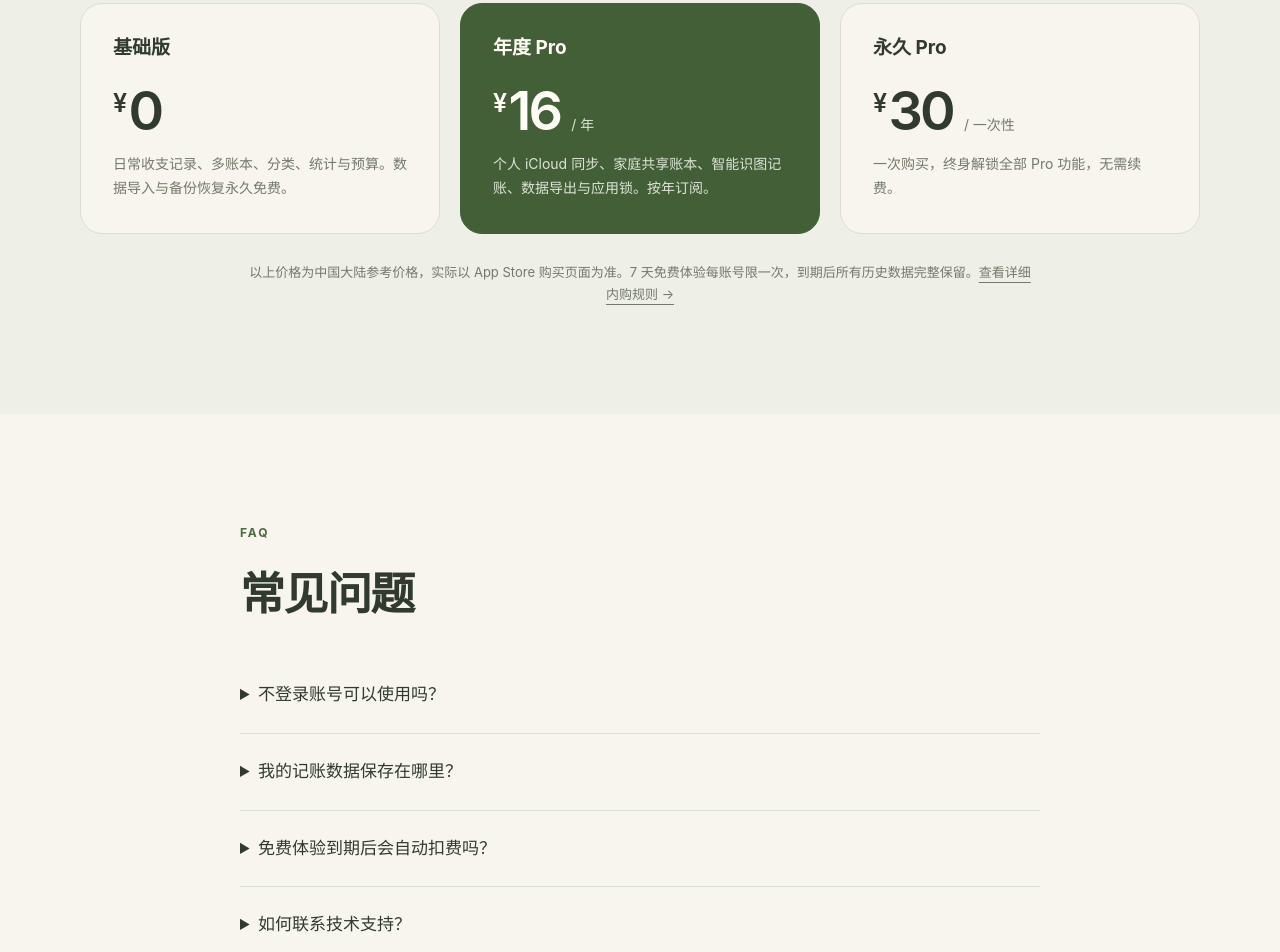
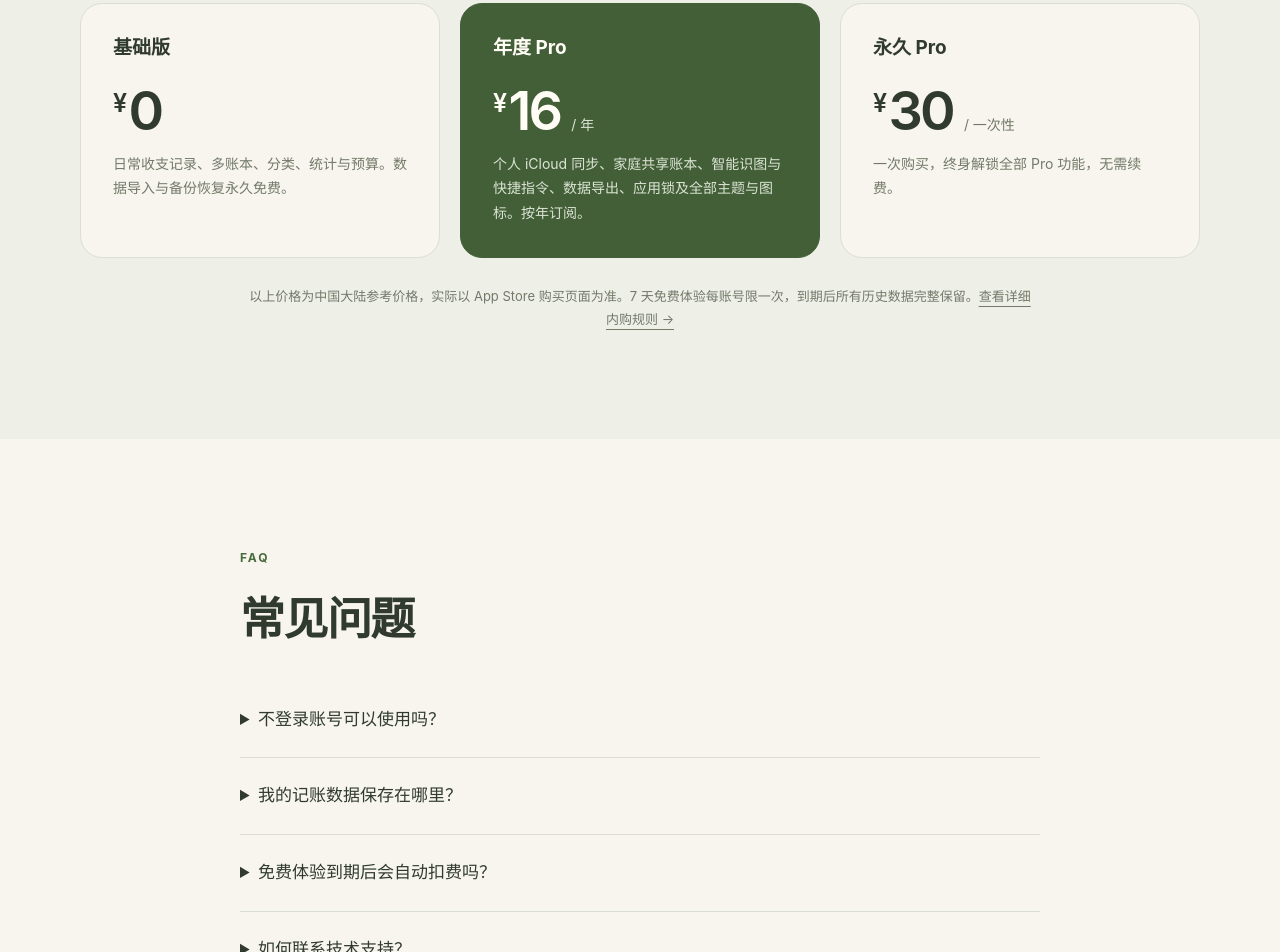
Before and after one commit to wjgogogo/shiyu-web, a plain HTML site: page index.html in a window 1280 px wide. Shown: the part 4288-5240 px from the top of the page. Drawn offline with Linux system fonts and the light colour scheme.

Commit message:
chore(web): 更新官网内容

```diff
--- a/index.html
+++ b/index.html
@@ -10,6 +10,6 @@
 <div class="feature"><div class="feature-copy"><span class="tag">PRO · 截图识别</span><h2>账单截图，<br>自动提取入账。</h2><p>支持本机 OCR 离线提取截图文字，也可选用豆包 AI 快捷指令进行智能识图，核对无误后再确认入账。</p><ul class="feature-list"><li>本机 OCR 离线运行，隐私更安全</li><li>支持识别多笔账目，可逐笔核对金额与分类</li><li>由你最终确认后再写入账本</li></ul><small>可选的豆包 AI 需安装并登录豆包 App，授权快捷指令处理截图信息；识别结果需用户核对确认。</small></div><div class="feature-visual peach"><div class="phone"><img src="assets/recognition.webp" width="828" height="1801" loading="lazy" alt="截图识别后的多笔账目核对页面"></div></div></div></section>
 <section class="widgets" aria-labelledby="widgets-title"><div><p class="eyebrow">WIDGETS</p><h2 id="widgets-title">桌面与锁屏，<br>抬手即可记账。</h2><p>无需繁琐打开应用，把常用记账与收支进度放在抬眼可见的位置。</p><ul class="feature-list"><li>桌面小组件：快捷记账、收支总览、预算剩余</li><li>锁屏小组件：一键记账、今日支出、月度趋势</li></ul></div><div class="widget-pair"><div class="phone"><img src="assets/widget-home.webp" loading="lazy" width="828" height="1801" alt="iPhone 桌面小组件"></div><div class="phone"><img src="assets/widget-lock.webp" loading="lazy" width="828" height="1801" alt="iPhone 锁屏小组件"></div></div></section>
 <section class="section"><div class="faq"><p class="eyebrow">LOCALIZATION</p><h2>多语言与千分位格式</h2><p>支持简体中文与 English。在应用设置中自由切换；英文模式下金额采用标准千分位分隔（如 ¥1,234,567.89），基础币种保持人民币，已保存的分类与备注不受影响。</p></div></section></div>
-<section class="section pricing" id="pricing"><div class="wrap"><div class="pricing-head"><p class="eyebrow">PRICING</p><h2>基础功能免费，<br>按需升级 Pro。</h2><p>基础记账永久免费，按需解锁云同步、家庭协同与智能识图能力。</p><p class="trial">Pro 提供 7 天免费体验，到期不扣费、不自动续订。</p></div><div class="prices"><article class="price-card"><h3>基础版</h3><div class="amount"><span class="currency">¥</span>0</div><p>日常收支记录、多账本、分类、统计与预算。数据导入与备份恢复永久免费。</p></article><article class="price-card pro"><h3>年度 Pro</h3><div class="amount"><span class="currency">¥</span>16 <span class="period">/ 年</span></div><p>个人 iCloud 同步、家庭共享账本、智能识图记账、数据导出与应用锁。按年订阅。</p></article><article class="price-card"><h3>永久 Pro</h3><div class="amount"><span class="currency">¥</span>30 <span class="period">/ 一次性</span></div><p>一次购买，终身解锁全部 Pro 功能，无需续费。</p></article></div><p class="pricing-note">以上价格为中国大陆参考价格，实际以 App Store 购买页面为准。7 天免费体验每账号限一次，到期后所有历史数据完整保留。<a href="terms.html">查看详细内购规则 →</a></p></div></section>
+<section class="section pricing" id="pricing"><div class="wrap"><div class="pricing-head"><p class="eyebrow">PRICING</p><h2>基础功能免费，<br>按需升级 Pro。</h2><p>基础记账永久免费，按需解锁云同步、家庭协同与智能识图能力。</p><p class="trial">Pro 提供 7 天免费体验，到期不扣费、不自动续订。</p></div><div class="prices"><article class="price-card"><h3>基础版</h3><div class="amount"><span class="currency">¥</span>0</div><p>日常收支记录、多账本、分类、统计与预算。数据导入与备份恢复永久免费。</p></article><article class="price-card pro"><h3>年度 Pro</h3><div class="amount"><span class="currency">¥</span>16 <span class="period">/ 年</span></div><p>个人 iCloud 同步、家庭共享账本、智能识图与快捷指令、数据导出、应用锁及全部主题与图标。按年订阅。</p></article><article class="price-card"><h3>永久 Pro</h3><div class="amount"><span class="currency">¥</span>30 <span class="period">/ 一次性</span></div><p>一次购买，终身解锁全部 Pro 功能，无需续费。</p></article></div><p class="pricing-note">以上价格为中国大陆参考价格，实际以 App Store 购买页面为准。7 天免费体验每账号限一次，到期后所有历史数据完整保留。<a href="terms.html">查看详细内购规则 →</a></p></div></section>
 <section class="section wrap"><div class="faq"><p class="eyebrow">FAQ</p><h2>常见问题</h2><details><summary>不登录账号可以使用吗？</summary><p>可以。基础记账完全离线运行，无需注册或登录拾余账号。仅在主动开启个人 iCloud 同步或家庭共享时，需要登录设备的 Apple 账户。</p></details><details><summary>我的记账数据保存在哪里？</summary><p>基础记账数据保存在手机本地。开启云端同步后，通过 Apple CloudKit 保存在个人私有 iCloud 中，开发者不自建服务器存储用户账目。详见<a href="privacy.html">隐私政策</a>。</p></details><details><summary>免费体验到期后会自动扣费吗？</summary><p>不会。7 天免费体验为独立权益，到期自动停止，绝不会自动扣费或转为订阅。仅当主动购买年度订阅后才会按年续订。</p></details><details><summary>如何联系技术支持？</summary><p>如有使用疑问或问题反馈，请发送邮件至 <a href="mailto:906626481@qq.com">906626481@qq.com</a>。反馈时请附上应用版本、iOS 系统版本及操作说明。</p></details></div></section></main>
 <footer class="footer"><div class="wrap"><div class="footer-top"><div class="footer-copy"><a class="brand" href="index.html"><img src="assets/icon.png" width="43" height="43" alt="">拾余记账</a><p>纯净、克制、本地优先的生活记账工具。</p></div><nav class="footer-links" aria-label="帮助与条款"><a href="support.html">使用支持</a><a href="privacy.html">隐私政策</a><a href="terms.html">用户协议</a></nav></div><div class="footer-bottom"><span>© 2026 拾余记账</span></div><p class="footer-filing"><a href="https://beian.miit.gov.cn/" target="_blank" rel="noopener noreferrer">蜀ICP备2025162826号-2</a></p></div></footer></body></html>
```
